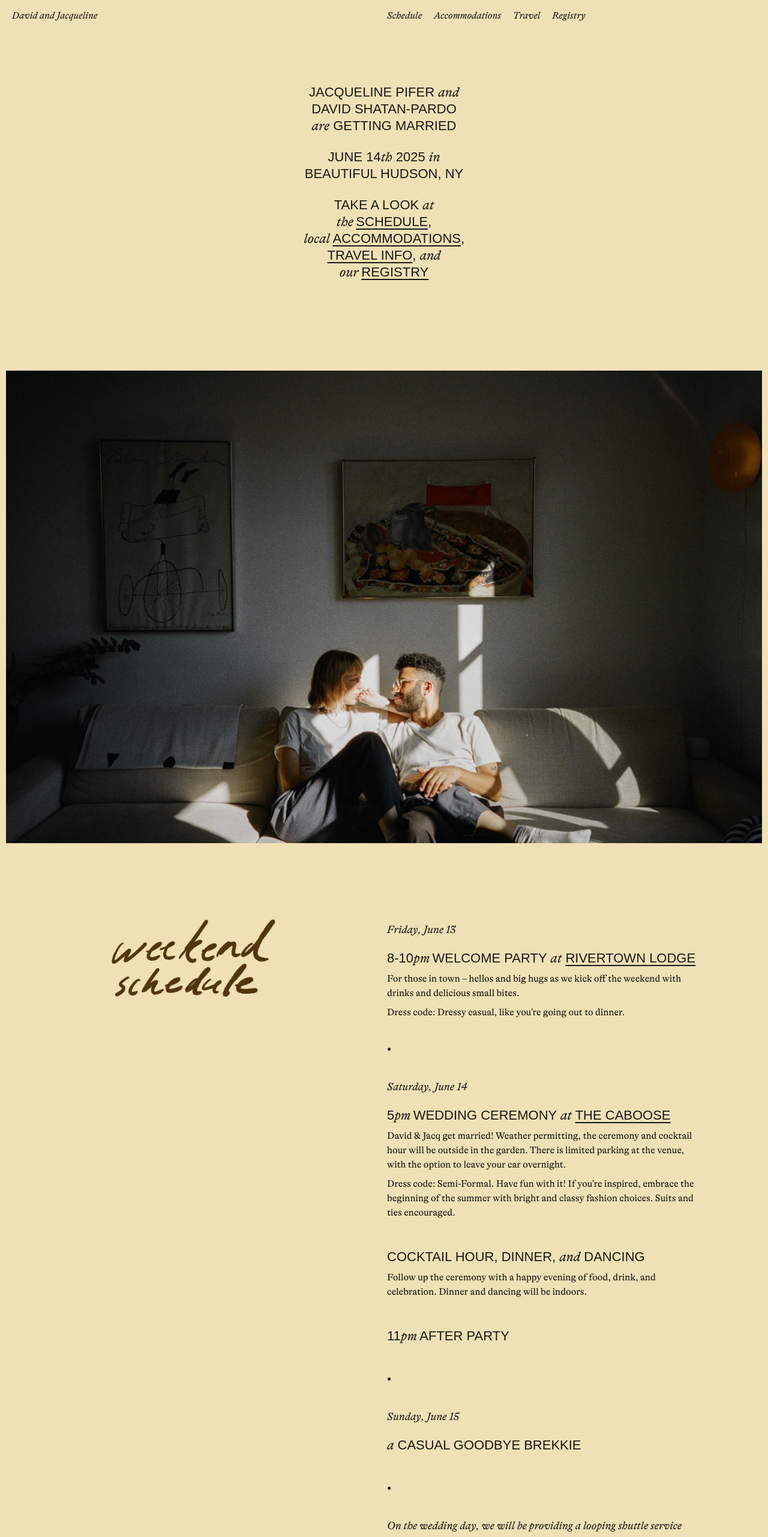
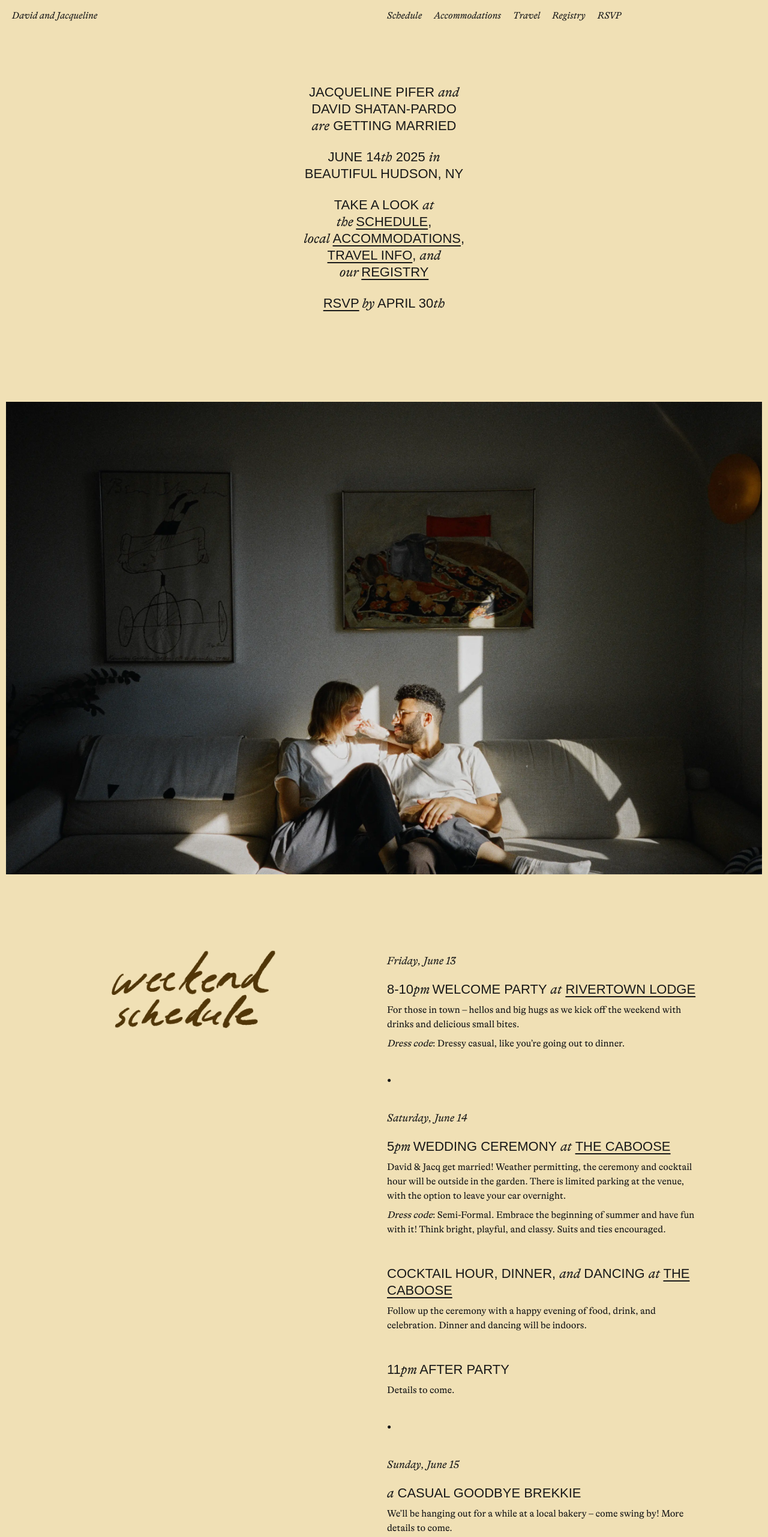
Before and after one commit to ohsnapitscolin/davidandjac, a Next.js app: page / in a window 1280 px wide. Shown: the top 2563 px of the page at 60% size. Built offline with nearby package versions, Linux system fonts and the light colour scheme; a web font is replaced by a local one.

Commit message:
RSVP and Copy Updates

```diff
--- a/components/Nav.jsx
+++ b/components/Nav.jsx
@@ -62,6 +62,12 @@ const MobileNav = ({ active }) => {
             >
               Registry
             </a>
+            <a
+                href="https://www.zola.com/wedding/davidandjacqueline2025/rsvp"
+                target="__blank"
+            >
+              RSVP
+            </a>
           </div>
         </div>
       </div>
@@ -98,6 +104,13 @@ const DesktopNav = ({ active }) => {
           >
             Registry
           </a>
+          <a
+              href="https://www.zola.com/wedding/davidandjacqueline2025/rsvp"
+              target="__blank"
+              className="font-alpina-italic italic"
+          >
+            RSVP
+          </a>
         </div>
       </div>
     </div>
--- a/components/Section.jsx
+++ b/components/Section.jsx
@@ -100,9 +100,11 @@ const Copy = ({ copy }) => {
   return (
     <div>
       {lines.map((line, index) => (
-        <p key={index} className="whitespace-pre-wrap font-alpina mt-2">
-          {line}
-        </p>
+        <p
+          dangerouslySetInnerHTML={{ __html: line }}
+          key={index}
+          className="whitespace-pre-wrap font-alpina mt-2"
+        />
       ))}
     </div>
   );
--- a/content/hero.js
+++ b/content/hero.js
@@ -1,14 +1,47 @@
 export const Hero = [
-  [{ value: "Jacqueline Pifer " }, { style: 'alpina', value : 'and' }],
+  [{ value: "Jacqueline Pifer " }, { style: "alpina", value: "and" }],
   [{ value: "David Shatan-Pardo" }],
-  [{ style: 'alpina', value: "are" }, { value : ' getting married' }],
+  [{ style: "alpina", value: "are" }, { value: " getting married" }],
   [],
-  [{ value: "June 14" }, { style: 'alpina', value : 'th' }, { value : ' 2025 ' }, { style: 'alpina', value : 'in' }],
+  [
+    { value: "June 14" },
+    { style: "alpina", value: "th" },
+    { value: " 2025 " },
+    { style: "alpina", value: "in" },
+  ],
   [{ value: "beautiful Hudson, NY" }],
   [],
-  [{ value: "Take a look " }, { style: 'alpina', value : 'at' }],
-  [{ style: 'alpina', value : 'the ' }, { link: '#schedule', value : 'schedule' }, { value: ","}],
-  [{ style: 'alpina', value : 'local ' }, { link: '#accommodations', value : 'accommodations' }, { value: ","}],
-  [{ link: '#travel', value : 'travel info' }, { value: ", "}, { style: 'alpina', value : 'and' }],
-  [{ style: 'alpina', value : 'our ' }, { link: 'https://www.zola.com/registry/davidandjacqueline2025', value : 'registry' }],
-]
+  [{ value: "Take a look " }, { style: "alpina", value: "at" }],
+  [
+    { style: "alpina", value: "the " },
+    { link: "#schedule", value: "schedule" },
+    { value: "," },
+  ],
+  [
+    { style: "alpina", value: "local " },
+    { link: "#accommodations", value: "accommodations" },
+    { value: "," },
+  ],
+  [
+    { link: "#travel", value: "travel info" },
+    { value: ", " },
+    { style: "alpina", value: "and" },
+  ],
+  [
+    { style: "alpina", value: "our " },
+    {
+      link: "https://www.zola.com/registry/davidandjacqueline2025",
+      value: "registry",
+    },
+  ],
+  [],
+  [
+    {
+      link: "https://www.zola.com/wedding/davidandjacqueline2025/rsvp",
+      value: "RSVP",
+    },
+    { style: "alpina", value: " by " },
+    { value: "April 30" },
+    { style: "alpina", value: "th " },
+  ],
+];
--- a/content/schedule.js
+++ b/content/schedule.js
@@ -4,7 +4,7 @@ export const Schedule = {
   color: "bg-orange-bg",
   image: JPDSP_Header_Schedule,
   afterward: [
-    "On the wedding day, we will be providing a looping shuttle service running down Warren St – Hudson’s main street. More details to come!",
+    "On the wedding day, we will be providing a looping shuttle service running down Warren St – Hudson’s main street. We’ll email out a full schedule prior to the wedding.",
     "The wedding is an adults-only affair. If you’d like help with childcare arrangements, please feel free to reach out to us.",
   ],
   sections: [
@@ -29,7 +29,7 @@ export const Schedule = {
           ],
           copy: [
             "For those in town – hellos and big hugs as we kick off the weekend with drinks and delicious small bites.",
-            "Dress code: Dressy casual, like you’re going out to dinner.",
+            "<i>Dress code</i>: Dressy casual, like you’re going out to dinner.",
           ],
         },
       ],
@@ -55,7 +55,7 @@ export const Schedule = {
           ],
           copy: [
             "David & Jacq get married! Weather permitting, the ceremony and cocktail hour will be outside in the garden. There is limited parking at the venue, with the option to leave your car overnight.",
-            "Dress code: Semi-Formal. Have fun with it! If you’re inspired, embrace the beginning of the summer with bright and classy fashion choices. Suits and ties encouraged.",
+            "<i>Dress code</i>: Semi-Formal. Embrace the beginning of summer and have fun with it! Think bright, playful, and classy. Suits and ties encouraged.",
           ],
         },
         {
@@ -63,7 +63,15 @@ export const Schedule = {
             [
               { value: "Cocktail hour, dinner, " },
               { style: "alpina", value: "and" },
-              { value: " Dancing" },
+              { value: " Dancing " },
+            ],
+            [
+              { style: "alpina", value: "at" },
+              { value: " " },
+              {
+                link: "https://www.google.com/maps/place/The+Caboose+Hudson/@42.2540123,-73.8022879,17z/data=!4m16!1m9!3m8!1s0x89dd951368eca77d:0x1010338ff3a7b1ef!2sThe+Caboose+Hudson!8m2!3d42.2540084!4d-73.7974224!9m1!1b1!16s%2Fg%2F11vb4fhgqj!3m5!1s0x89dd951368eca77d:0x1010338ff3a7b1ef!8m2!3d42.2540084!4d-73.7974224!16s%2Fg%2F11vb4fhgqj?entry=ttu&g_ep=EgoyMDI0MTIwMy4wIKXMDSoASAFQAw%3D%3D",
+                value: "The Caboose",
+              },
             ],
           ],
           copy: "Follow up the ceremony with a happy evening of food, drink, and celebration. Dinner and dancing will be indoors.",
@@ -76,7 +84,7 @@ export const Schedule = {
               { value: " After Party" },
             ],
           ],
-          copy: "",
+          copy: "Details to come.",
         },
       ],
     },
@@ -90,6 +98,7 @@ export const Schedule = {
               { value: " Casual goodbye brekkie" },
             ],
           ],
+          copy: "We’ll be hanging out for a while at a local bakery – come swing by! More details to come.",
         },
       ],
     },
```
